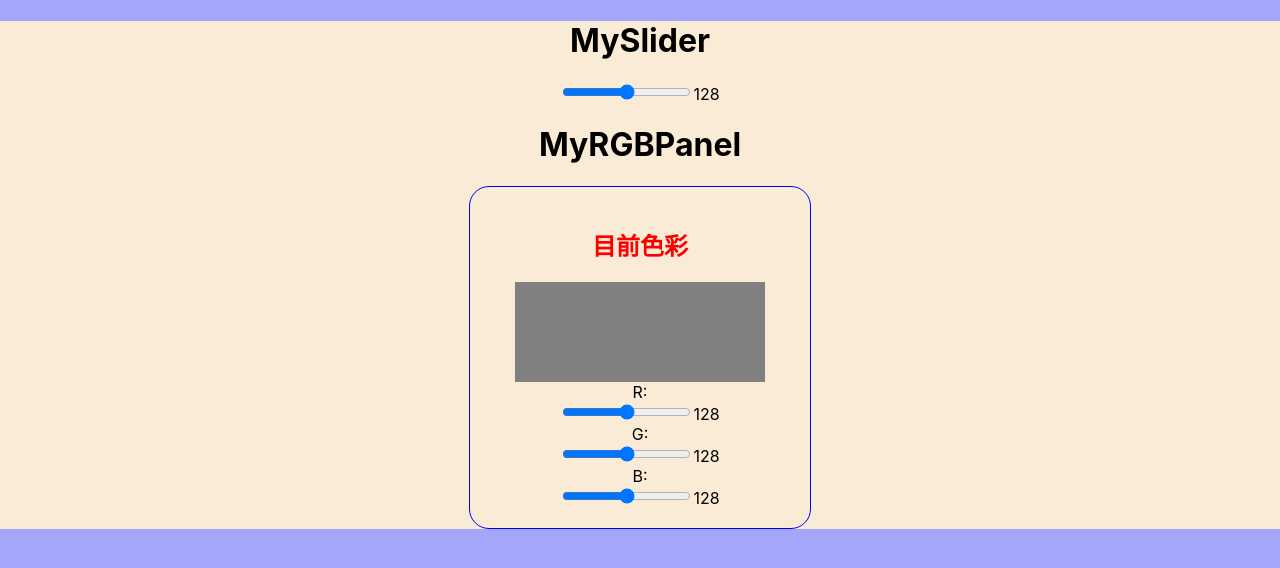
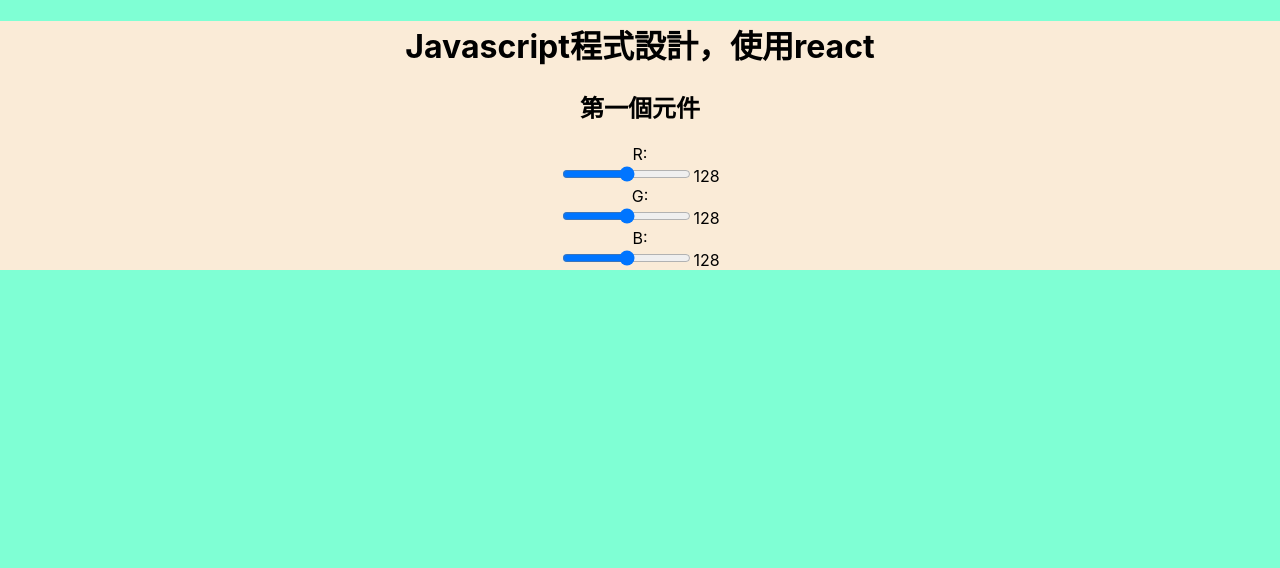
Before and after one commit to youjie06/my-react-app, a React (Create React App) app: page / in a window 1280 px wide. Shown: the top 568 px of the page. Built offline with nearby package versions, Linux system fonts and the light colour scheme.

Commit message:
20240613

```diff
--- a/src/App.js
+++ b/src/App.js
@@ -1,14 +1,28 @@
+import logo from "./logo.svg";
 import "./App.css";
-import MyRGBPanel from "./components/MyRGBPanel";
-import MySlider from "./components/MySlider";
+import MySlider from "./MySlider";
 
 function App() {
   return (
     <div className="App">
-      <h1>MySlider</h1>
-      <MySlider />
-      <h1>MyRGBPanel</h1>
-      <MyRGBPanel />
+      <h1>Javascript程式設計，使用react</h1>
+      <h2>第一個元件</h2>
+      <span>R: </span><MySlider />
+      <span>G: </span><MySlider />
+      <span>B: </span><MySlider />
+      {/* <header className="App-header"> */}
+      {/* <img src={logo} className="App-logo" alt="logo" />
+        <h1>Hello React! 2024.5.1</h1>
+        <a
+          className="App-link"
+          href="https://reactjs.org"
+          target="_blank"
+          rel="noopener noreferrer"
+        >
+          Learn React
+        </a> */}
+
+      {/* </header> */}
     </div>
   );
 }
--- a/src/index.css
+++ b/src/index.css
@@ -1,5 +1,5 @@
 body {
-  background-color: rgb(163, 166, 249);
+  background-color: aquamarine;
   margin: 0;
   font-family: -apple-system, BlinkMacSystemFont, 'Segoe UI', 'Roboto', 'Oxygen',
     'Ubuntu', 'Cantarell', 'Fira Sans', 'Droid Sans', 'Helvetica Neue',
```
Also changed, not shown: package.json (line endings or trailing spaces), 14 other files (tests, documents, lock files or other folders).
